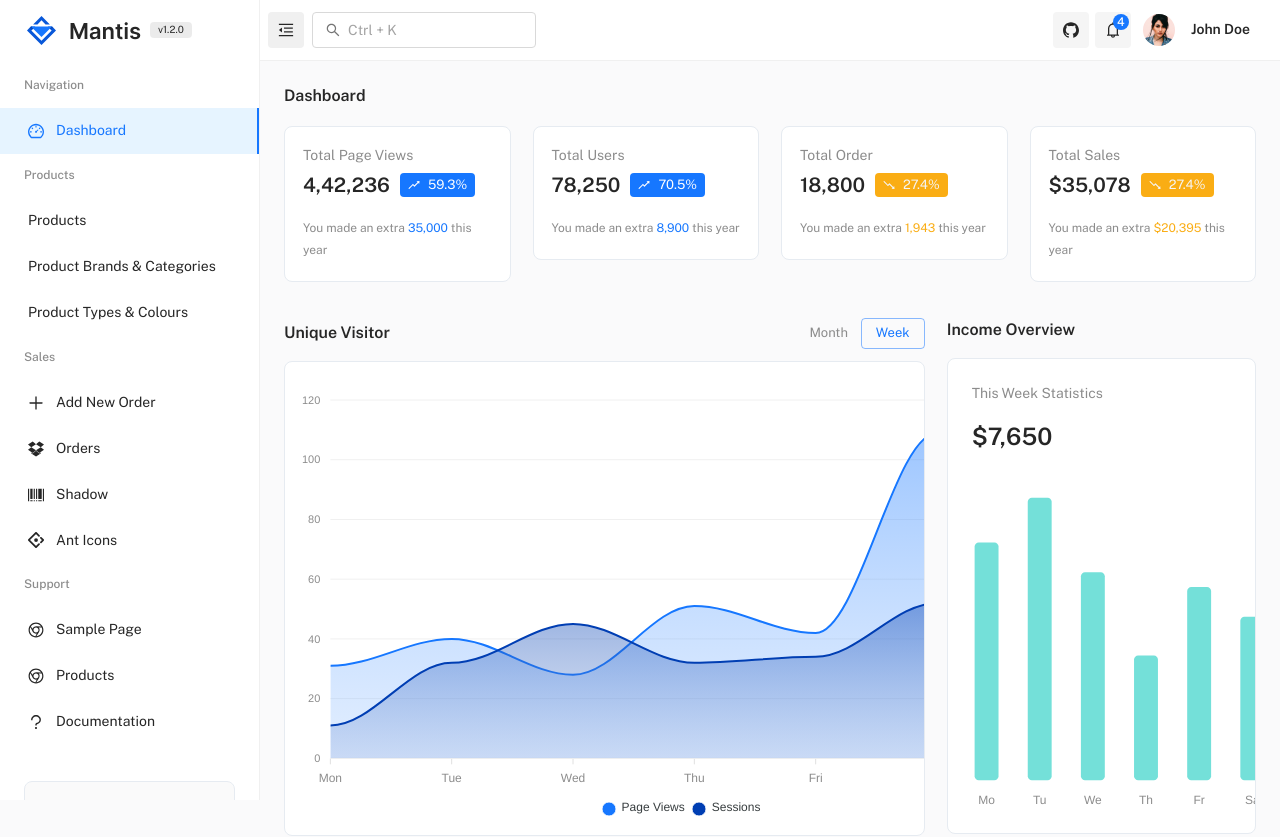
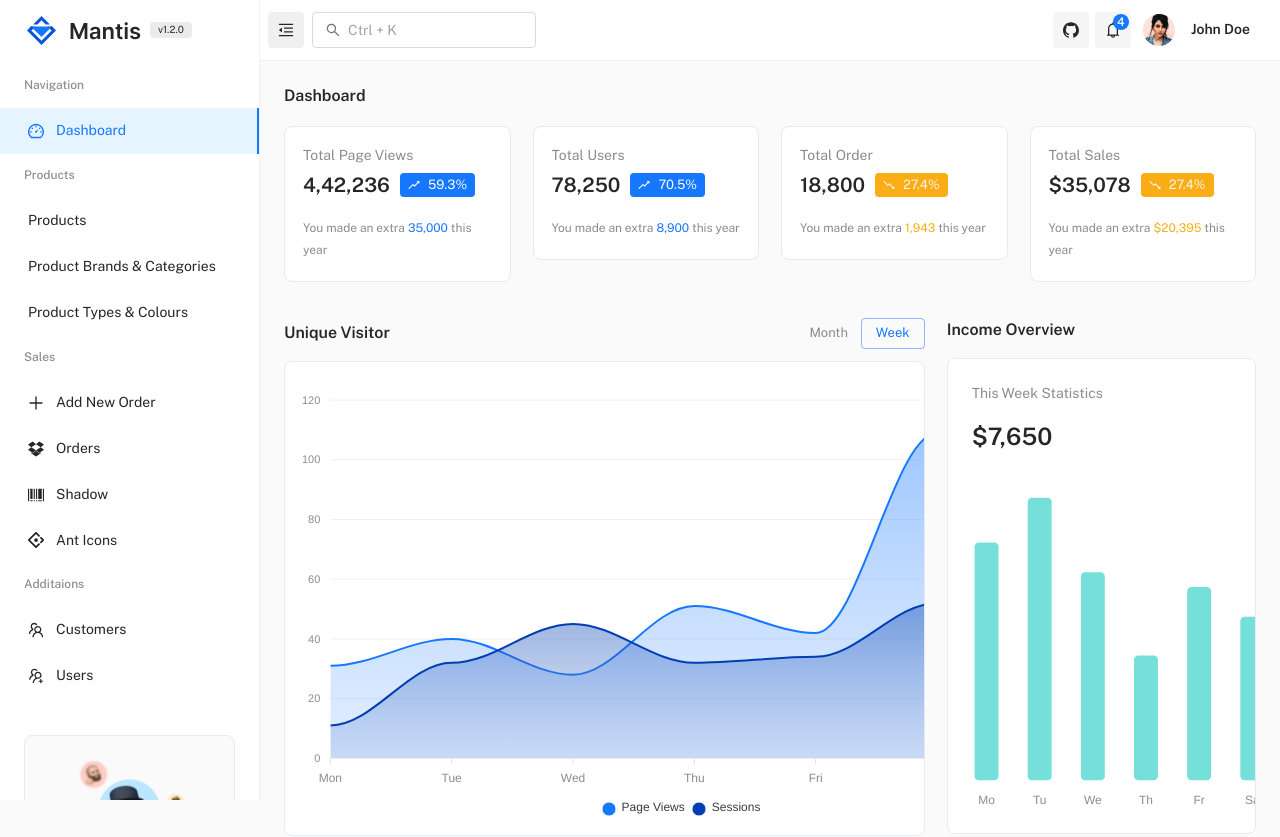
Before and after one commit to DARKDRAGON-LK/MobiCare-OMS, a React (Create React App) app: page /free/ in a window 1280 px wide. Shown: the top 837 px of the page. Built offline with nearby package versions, Linux system fonts and the light colour scheme.

Commit message:
Signed-off-by: Lawan Samarasekara <lawan.chaamindu1234@gmail.com>

```diff
--- a/src/menu-items/support.js
+++ b/src/menu-items/support.js
@@ -1,42 +1,42 @@
 // assets
-import { ChromeOutlined, QuestionOutlined } from '@ant-design/icons';
+import { TeamOutlined, UsergroupAddOutlined } from '@ant-design/icons';
 
 // icons
 const icons = {
-  ChromeOutlined,
-  QuestionOutlined
+  TeamOutlined,
+  UsergroupAddOutlined
 };
 
 // ==============================|| MENU ITEMS - SAMPLE PAGE & DOCUMENTATION ||============================== //
 
 const support = {
-  id: 'support',
-  title: 'Support',
+  id: 'additions',
+  title: 'Additaions',
   type: 'group',
   children: [
     {
-      id: 'sample-page',
-      title: 'Sample Page',
+      id: 'customers',
+      title: 'Customers',
       type: 'item',
-      url: '/sample-page',
-      icon: icons.ChromeOutlined
+      url: '/customers',
+      icon: icons.TeamOutlined
     },
     {
-      id: 'products',
-      title: 'Products',
+      id: 'users',
+      title: 'Users',
       type: 'item',
-      url: '/products',
-      icon: icons.ChromeOutlined
-    },
-    {
-      id: 'documentation',
-      title: 'Documentation',
-      type: 'item',
-      url: 'https://codedthemes.gitbook.io/mantis/',
-      icon: icons.QuestionOutlined,
-      external: true,
-      target: true
-    }
+      url: '/users',
+      icon: icons.UsergroupAddOutlined
+    } //,
+    // {
+    //   id: 'documentation',
+    //   title: 'Documentation',
+    //   type: 'item',
+    //   url: 'https://codedthemes.gitbook.io/mantis/',
+    //   icon: icons.QuestionOutlined,
+    //   external: true,
+    //   target: true
+    // }
   ]
 };
 
```
